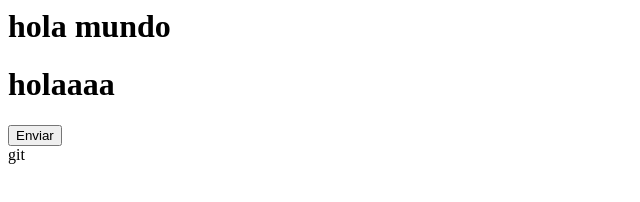
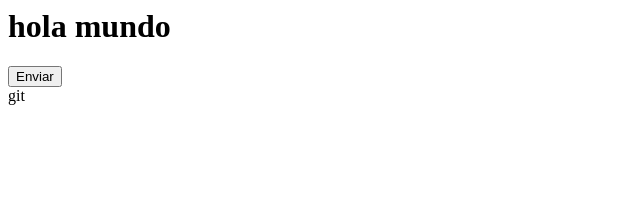
Before and after one commit to Mijhail23/DesarrolloWeb_20251_Mijha, a plain HTML site: page index.html in a window 1280 px wide. Shown: the whole page, without its empty margins (0-640 px from the left). Drawn offline with Linux system fonts and the light colour scheme.

Commit message:
se cambio el mensaje del boton por un input

```diff
--- a/index.html
+++ b/index.html
@@ -4,8 +4,7 @@
     </head>
     <body>
         <h1>hola mundo</h1>
-        <h1>holaaaa</h1>
-        <button>Enviar</button>
+        <input type="button" value="Enviar" />
     </body>
     <footer>
 
```
